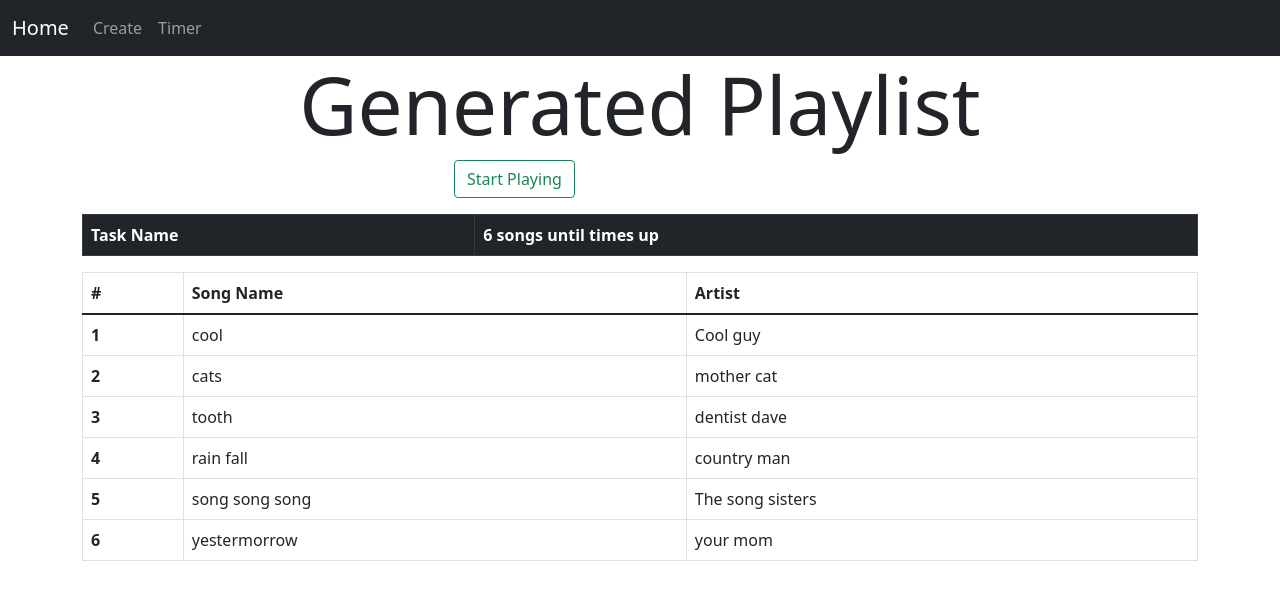
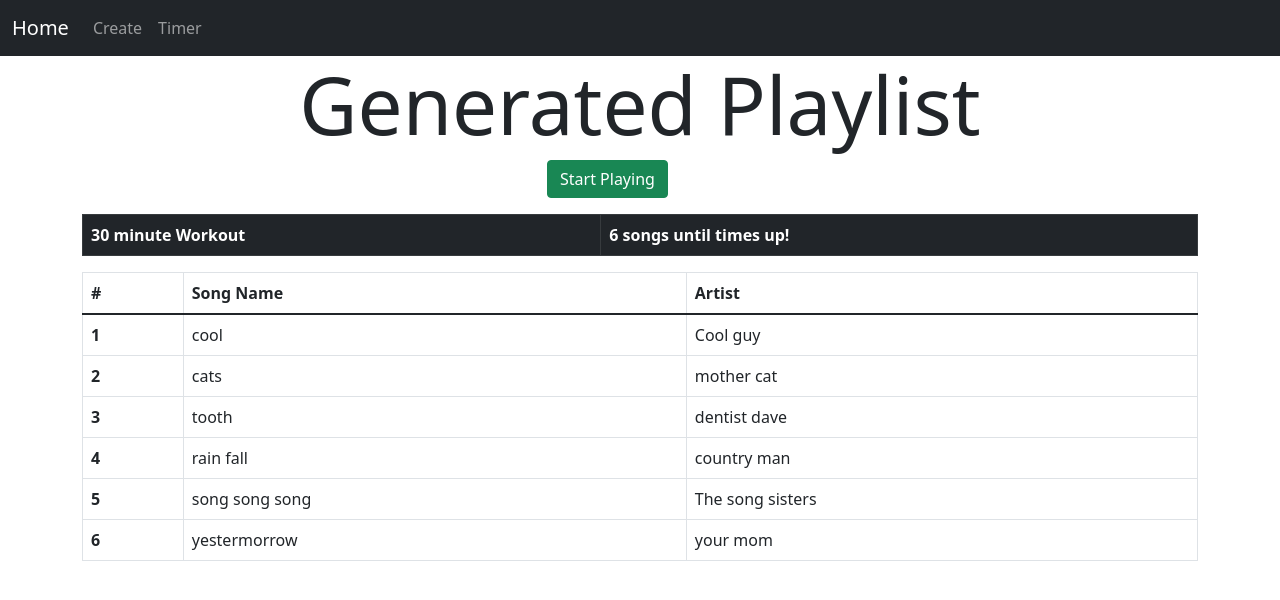
Before and after one commit to kiyomijames/KiyomiJames, a plain HTML site: page page2.html in a window 1280 px wide. Drawn offline with nearby package versions, Linux system fonts and the light colour scheme.

Commit message:
Final Final

```diff
--- a/page2.html
+++ b/page2.html
@@ -18,14 +18,14 @@ page that contains all the code you need for a new page.-->
   <div class="container">
     <h1 class="display-1 text-center">Generated Playlist</h1>
 
-    <button type="button" class="btn btn-outline-success offset-sm-4">Start Playing</button>
+    <button type="button" class="btn btn-success offset-sm-5">Start Playing</button>
     <p></p>
 
     <table class="table table-bordered table-dark">
       <thead>
         <tr>
-          <th scope="col">Task Name</th>
-          <th scope="col">6 songs until times up</th>
+          <th scope="col">30 minute Workout</th>
+          <th scope="col">6 songs until times up!</th>
         </tr>
       </thead>
       <p></p>
```
Also changed, not shown: index.html (+1 -2 lines).
